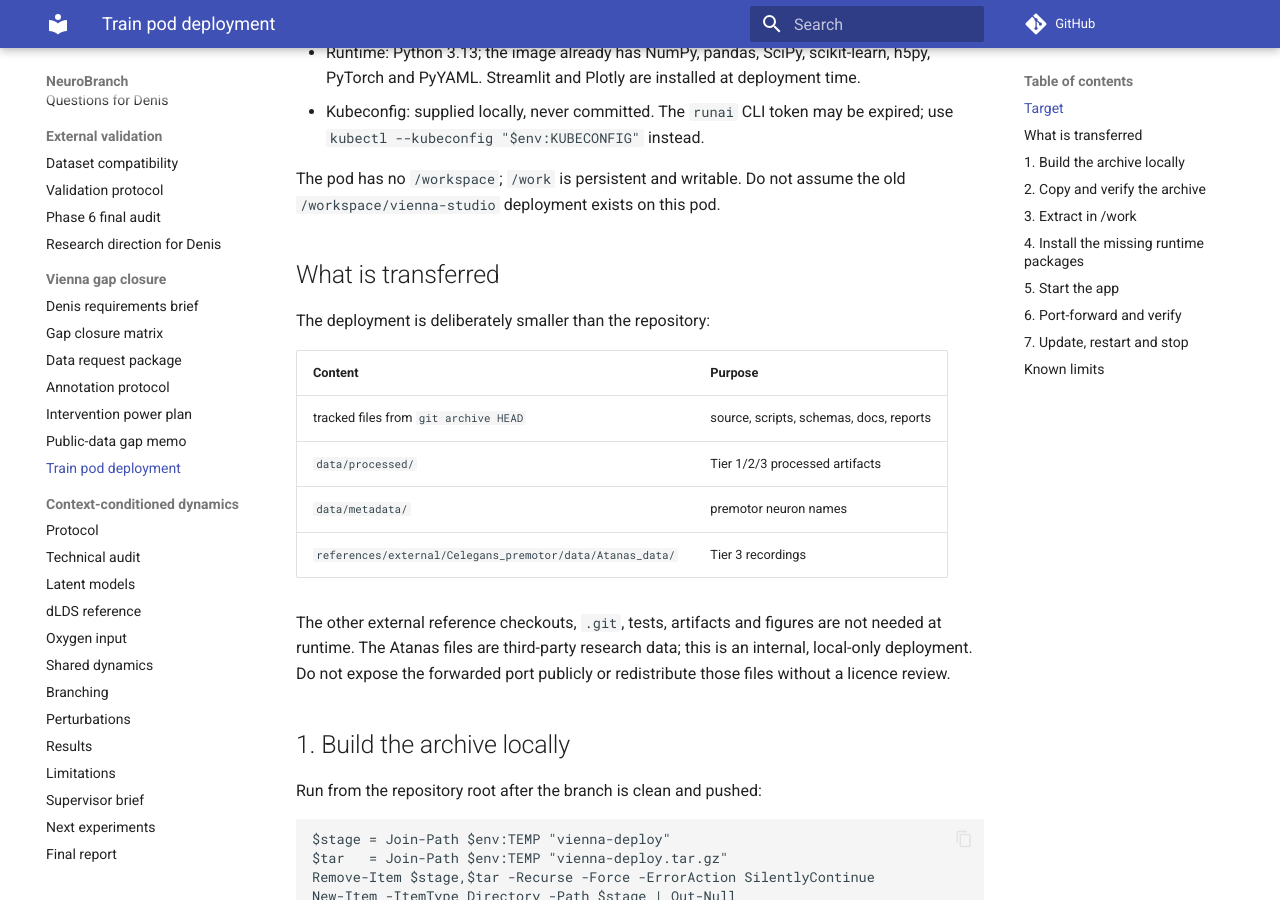
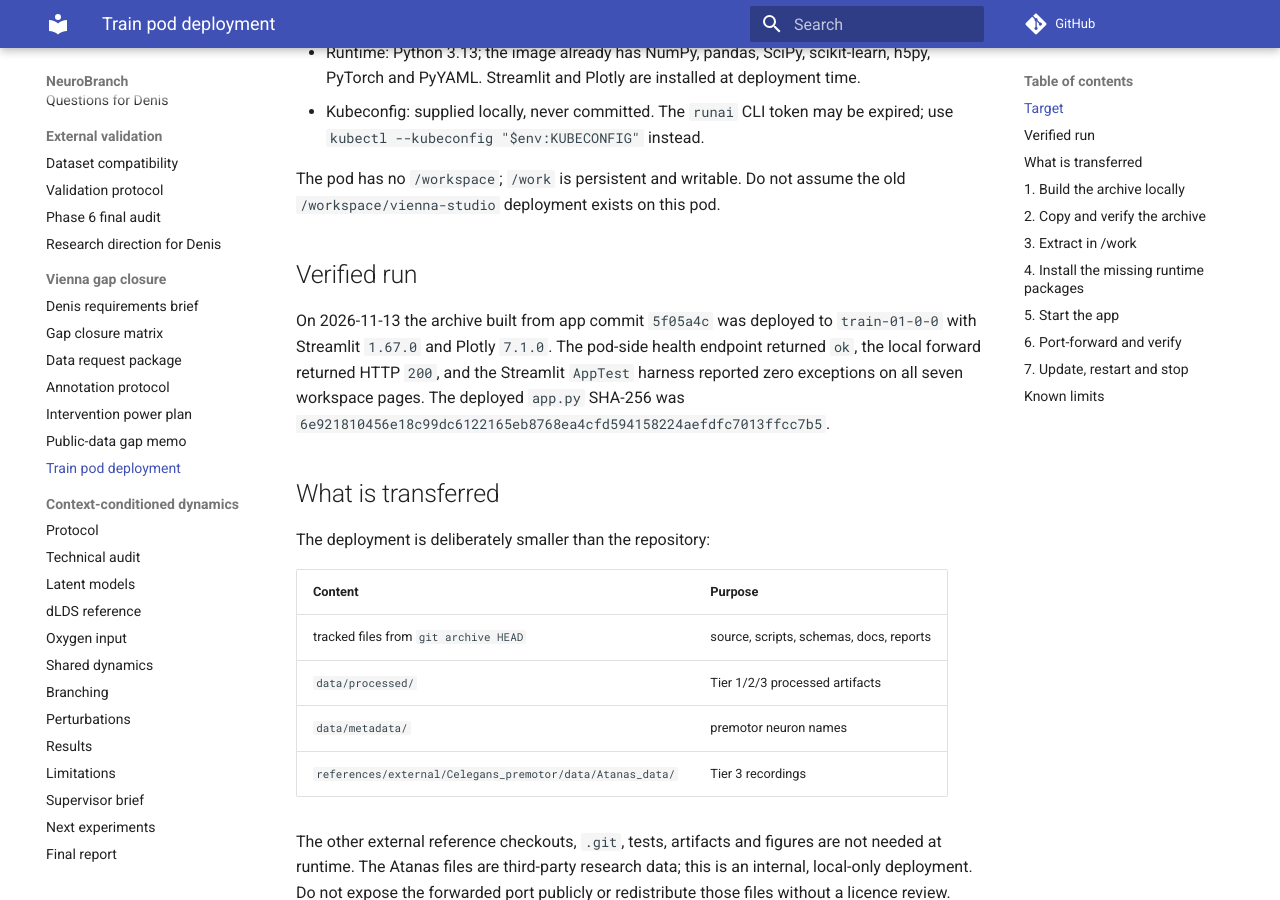
Before and after one commit to toniIepure25/neurobranch-celegans, an MkDocs documentation site: the page built from docs/POD_DEPLOYMENT_TRAIN.md, in a window 1280 px wide and 900 px high, scrolled down 450 px. Built offline with MkDocs 1.6.1 and Material for MkDocs 9.7.7, drawn with Linux system fonts in a browser that asks for light colours; comment, search, counter and statistics services are not loaded.

Commit message:
Record verified train pod run

```diff
--- a/docs/POD_DEPLOYMENT_TRAIN.md
+++ b/docs/POD_DEPLOYMENT_TRAIN.md
@@ -17,6 +17,14 @@ a claim that any open data gap is closed.
 
 The pod has no `/workspace`; `/work` is persistent and writable. Do not assume the old
 `/workspace/vienna-studio` deployment exists on this pod.
+
+## Verified run
+
+On 2026-11-13 the archive built from app commit `5f05a4c` was deployed to `train-01-0-0` with
+Streamlit `1.67.0` and Plotly `7.1.0`. The pod-side health endpoint returned `ok`, the local
+forward returned HTTP `200`, and the Streamlit `AppTest` harness reported zero exceptions on all
+seven workspace pages. The deployed `app.py` SHA-256 was
+`6e921810456e18c99dc6122165eb8768ea4cfd594158224aefdfc7013ffcc7b5`.
 
 ## What is transferred
 
```
